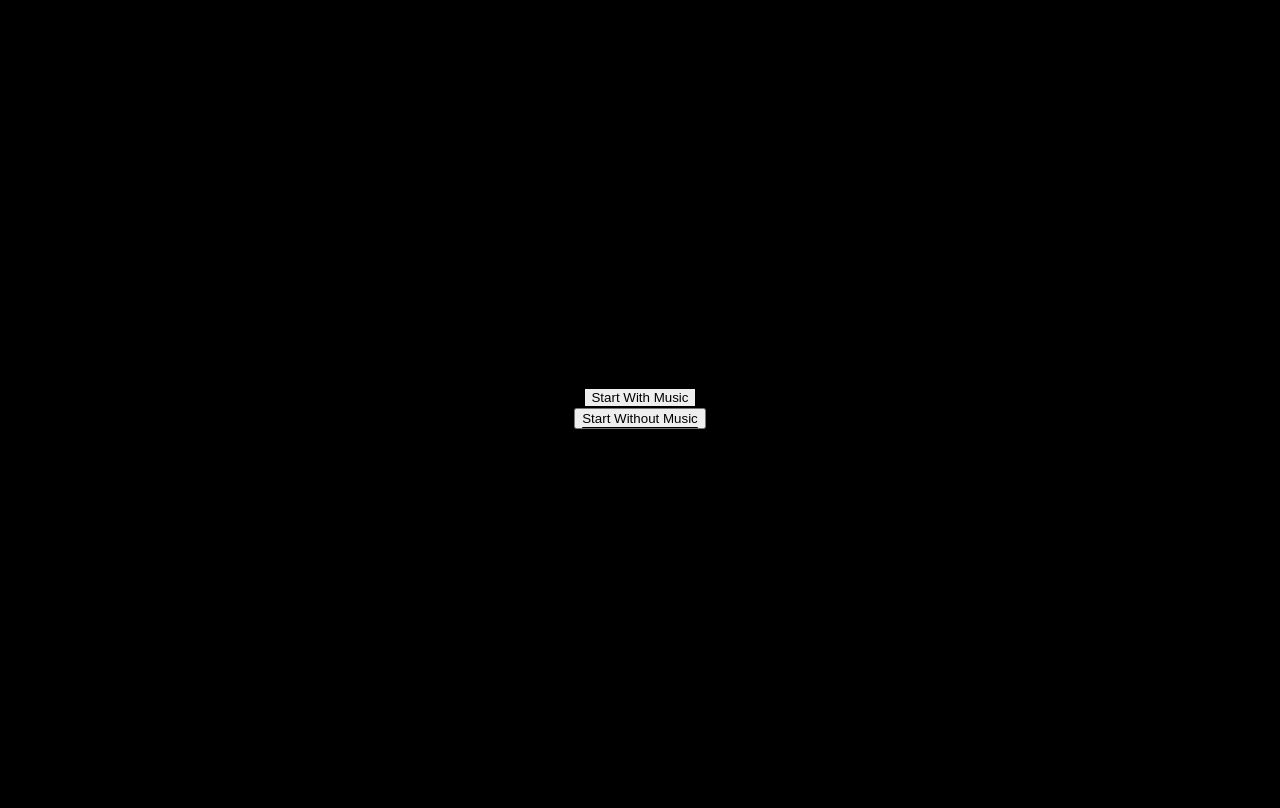
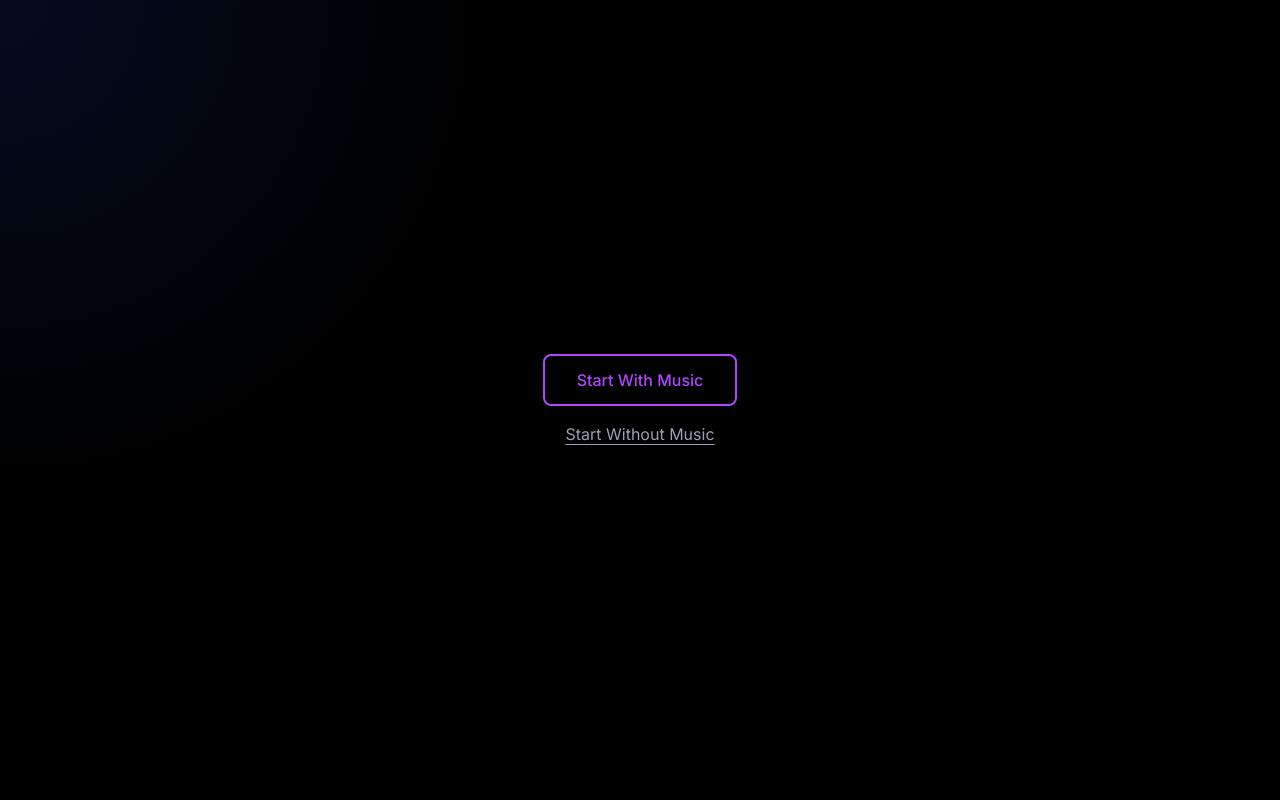
Before and after one commit to AkmalFirliyanto/portfolio, a Next.js app: page / in a window 1280 px wide. Built offline with nearby package versions, Linux system fonts and the light colour scheme.

Commit message:
Fix error

```diff
--- a/src/app/globals.css
+++ b/src/app/globals.css
@@ -1,3 +1,4 @@
+@import "tailwindcss";
 @tailwind base;
 @tailwind components;
 @tailwind utilities;
@@ -93,7 +94,7 @@ body {
 }
 
 .animate-blink {
-  animation: blink 1s step-end infinite;
+  animation: blink 1s infinite;
 }
 
 /* Hapus semua CSS di bawah ini */
@@ -152,7 +153,3 @@ html {
   transform: translateY(-5px);
   box-shadow: 0 10px 20px rgba(147, 51, 234, 0.2);
 }
-
-.gradient-text-container .gradient-text {
-  font-family: inherit;
-}
--- a/src/app/layout.tsx
+++ b/src/app/layout.tsx
@@ -1,16 +1,9 @@
-'use client';
-
 import './globals.css'
 import type { Metadata } from 'next'
-import { Inter, Bebas_Neue } from 'next/font/google'
+import { Inter } from 'next/font/google'
 import CursorLight from '@/components/CursorLight'
 
 const inter = Inter({ subsets: ['latin'] })
-const bebasNeue = Bebas_Neue({
-  weight: '400',
-  subsets: ['latin'],
-  display: 'swap',
-})
 
 export const metadata: Metadata = {
   title: 'Akmalfy',
@@ -25,15 +18,11 @@ export default function RootLayout({
   return (
     <html lang="en" className="dark">
       <head>
-        <style dangerouslySetInnerHTML={{ __html: `
-          .gradient-text {
-            font-family: ${bebasNeue.style.fontFamily};
-          }
-        `}} />
+        <link href="https://fonts.googleapis.com/css2?family=Bebas+Neue&display=swap" rel="stylesheet" />
       </head>
       <body className={`${inter.className} bg-black text-white min-h-screen relative`}>
+        <CursorLight />
         {children}
-        <CursorLight />
       </body>
     </html>
   )
--- a/src/app/page.tsx
+++ b/src/app/page.tsx
@@ -52,7 +52,7 @@ function TypewriterWelcome() {
     }, typingSpeed);
 
     return () => clearTimeout(timer);
-  }, [charIndex, messageIndex, isDeleting, typingSpeed]);
+  }, [charIndex, messageIndex, isDeleting]);
 
   return (
     <motion.p
@@ -119,7 +119,7 @@ function ProfileSection() {
             </h2>
 
             <p className="text-gray-300 mb-12 leading-relaxed">
-              Hi! I&apos;m Akmal Firliyanto, a passionate student who loves to explore and create with technology. I enjoy building various projects like web applications, Discord bots, and automation tools to make life easier. I&apos;m particularly interested in integrating AI into my projects and constantly learning new technologies. While I&apos;m still a student, I&apos;m dedicated to turning my creative ideas into functional solutions.
+              Hi! I'm Akmal Firliyanto, a passionate student who loves to explore and create with technology. I enjoy building various projects like web applications, Discord bots, and automation tools to make life easier. I'm particularly interested in integrating AI into my projects and constantly learning new technologies. While I'm still a student, I'm dedicated to turning my creative ideas into functional solutions.
             </p>
 
             <motion.div
--- a/src/components/AudioPlayer.tsx
+++ b/src/components/AudioPlayer.tsx
@@ -22,6 +22,7 @@ const AudioPlayer = forwardRef<AudioPlayerRef, AudioPlayerProps>(function AudioP
   const [errorMessage, setErrorMessage] = useState<string>('');
   const [volume, setVolume] = useState(0.15);
   const [showVolume, setShowVolume] = useState(false);
+  const [isInitialized, setIsInitialized] = useState(false);
 
   // Inisialisasi audio
   useEffect(() => {
@@ -34,6 +35,7 @@ const AudioPlayer = forwardRef<AudioPlayerRef, AudioPlayerProps>(function AudioP
         audio.preload = 'auto';
 
         // Set status awal
+        setIsInitialized(true);
         setIsMuted(withoutMusic);
         audio.muted = withoutMusic;
 
--- a/src/components/TaskBar.tsx
+++ b/src/components/TaskBar.tsx
@@ -1,6 +1,7 @@
 'use client';
 
-import { motion } from 'framer-motion';
+import { motion, AnimatePresence } from 'framer-motion';
+import Image from 'next/image';
 
 interface TaskBarProps {
   audioControls?: React.ReactNode;
```
